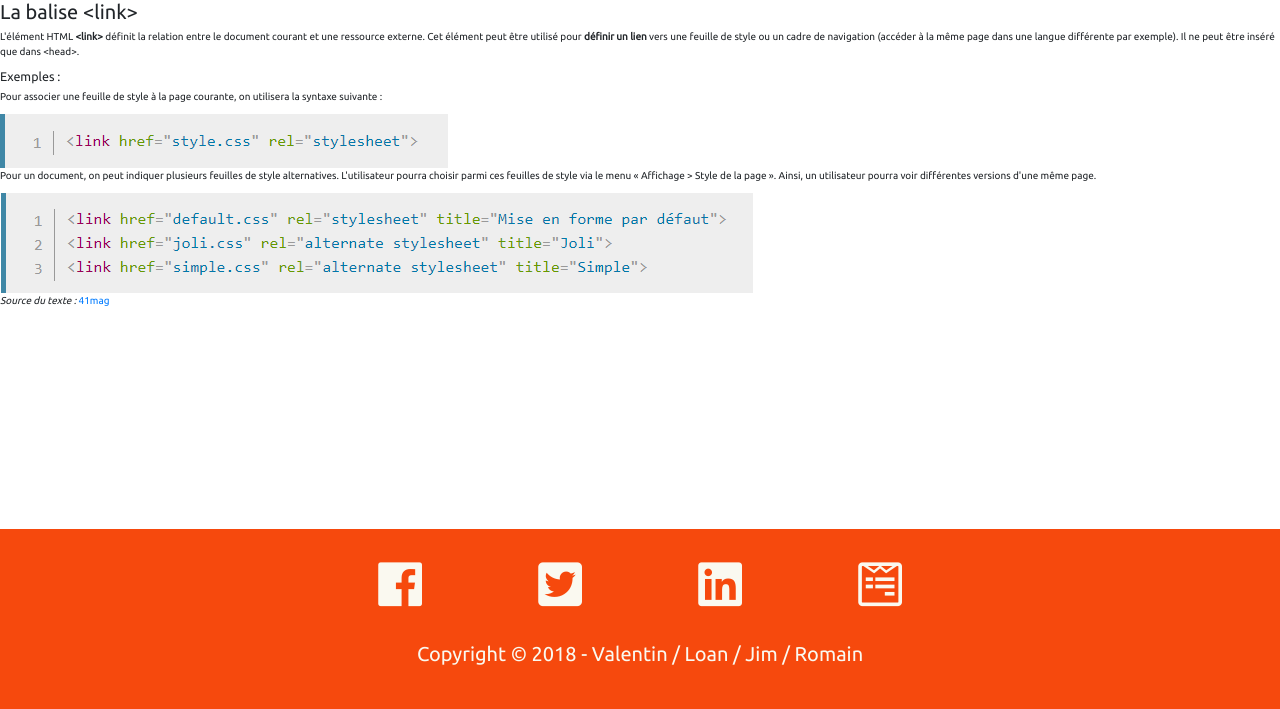
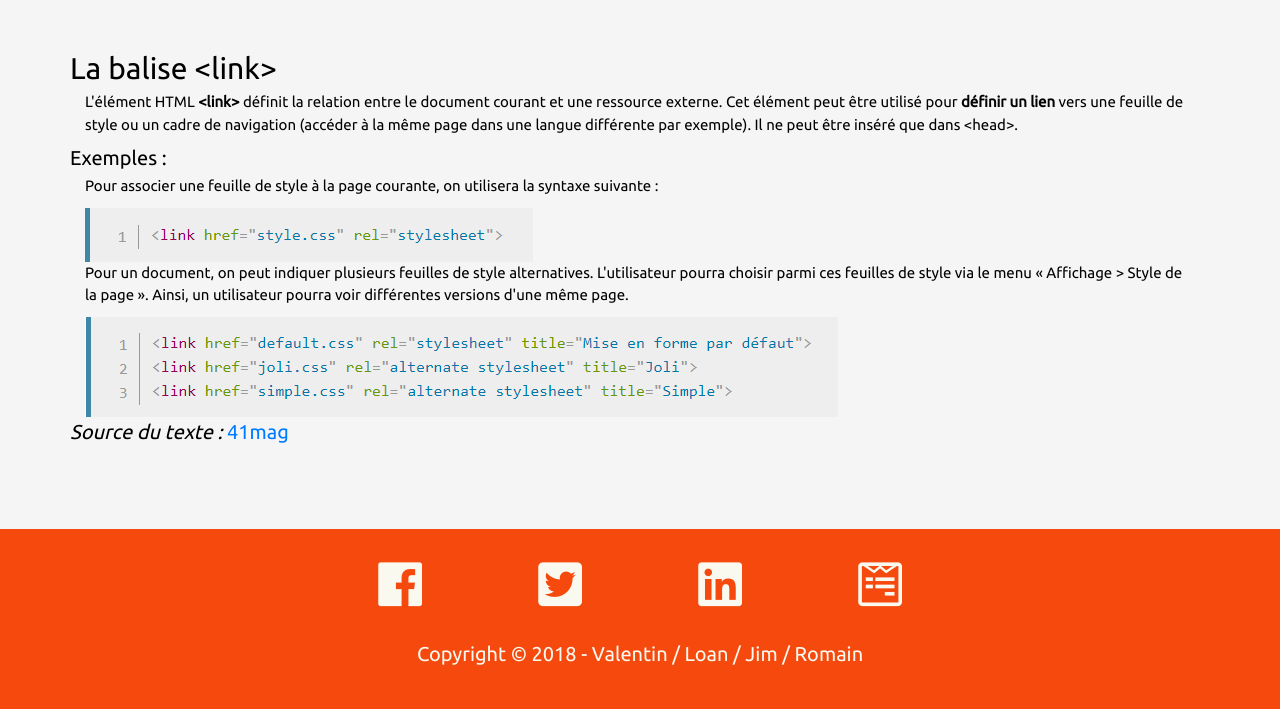
Before and after one commit to KomaWasTaken/DefinitionsBalises, a PHP site: page /link.php in a window 1280 px wide. Shown: the part 91-800 px from the top of the page. Run offline with PHP 8.4, Linux system fonts and the light colour scheme; some libraries are stand-ins or nearby versions.

Commit message:
refonte html Balises d en tête

```diff
--- a/balises/link.php
+++ b/balises/link.php
@@ -13,28 +13,36 @@
 <body>
 <?php include '../include/header.php' ?>
 
-    <section>
-            <h2>La balise &lt;link&gt;</h2>
+    <section class="container-fluid color2 bgcolor4 ptb-50">
+        <div class="container">
+            <div class="row flex-column">
+                <h2 class="fs-30">La balise &lt;link&gt;</h2>
 
-            <p> L'élément HTML <strong>&lt;link&gt;</strong> définit la relation entre le document courant et une ressource externe.
+                <p class="fs-15 col-12"> L'élément HTML <strong>&lt;link&gt;</strong> définit la relation entre le document courant et une ressource externe.
                     Cet élément peut être utilisé pour <strong>définir un lien</strong> vers une feuille de style ou un cadre de navigation (accéder à la même page dans une langue différente par exemple). <!--Description de la balise + ajout d'un exemple et image si possible-->
                     Il ne peut être inséré que dans &lt;head&gt;.
                 </p>
 
 
-                <h5>Exemples :</h5>
-            <p>Pour associer une feuille de style à la page courante, on utilisera la syntaxe suivante :</p>
-                <img src="images/exemple_link.png" alt="Exemple de balise &lt;link&gt;"/>
+                    <h5 class="fs-20">Exemples :</h5>
+                <p class="fs-15 col-12">Pour associer une feuille de style à la page courante, on utilisera la syntaxe suivante :</p>
+                    <div class="col-12">
+                        <img src="../images/exemple_link.png" class="img-fluid" alt="Exemple de balise &lt;link&gt;"/>
+                    </div>
 
-            <p> Pour un document, on peut indiquer plusieurs feuilles de style alternatives.
+                <p class="fs-15 col-12"> Pour un document, on peut indiquer plusieurs feuilles de style alternatives.
                     L'utilisateur pourra choisir parmi ces feuilles de style via le menu « Affichage > Style de la page ».
                     Ainsi, un utilisateur pourra voir différentes versions d'une même page.
                 </p>
-            <img src="images/exemple_link2.png" alt="Exemple de balise &lt;link&gt;"/>
+                <div class="col-12">
+                    <img src="../images/exemple_link2.png" class="img-fluid" alt="Exemple de balise &lt;link&gt;"/>
+                </div>
 
-        <aside>
+                <aside class="fs-20">
                     <i>Source du texte : </i><a href="http://41mag.fr/liste-des-balises-html5/balise-a-html5-lien" target="_blank">41mag</a>
                 </aside>
+            </div>
+        </div>
     </section>
 
 <?php include '../include/footer.php' ?>
```
Also changed, not shown: balises/meta.php (+8 -6 lines), balises/title.php (+14 -8 lines). Lines whose indentation alone changed are shown as unchanged.
